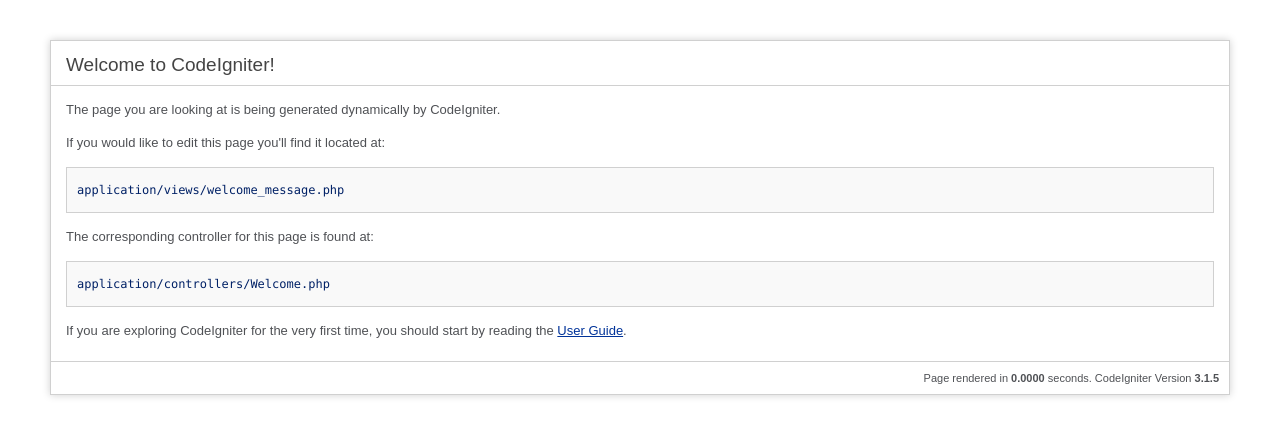
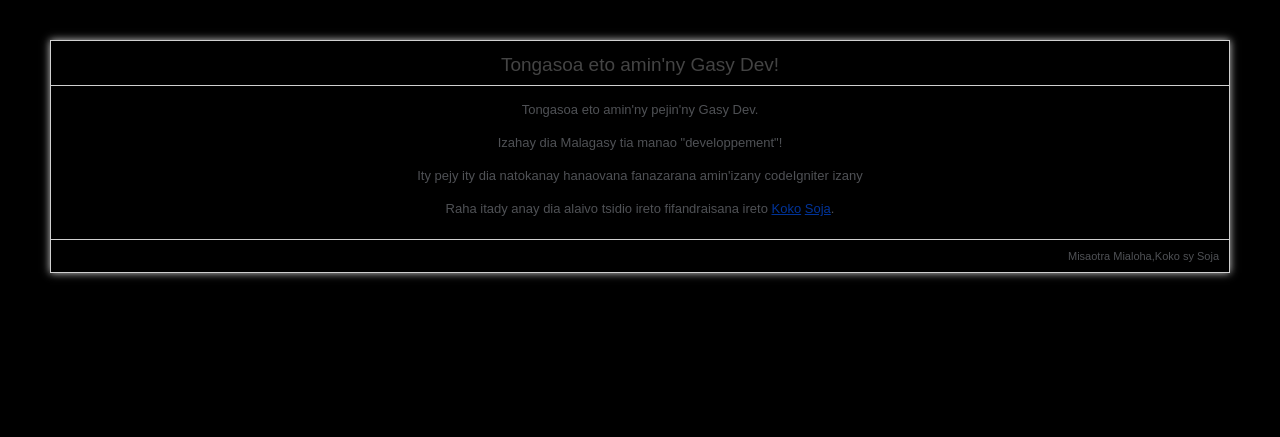
Before and after one commit to horaciokoko/gasy_dev, a CodeIgniter app: page /database/ in a window 1280 px wide. Shown: the top 437 px of the page. Run offline with CodeIgniter, Linux system fonts and the light colour scheme.

Commit message:
nampiditra teny fidiranana kely

```diff
--- a/application/views/welcome_message.php
+++ b/application/views/welcome_message.php
@@ -4,7 +4,7 @@
 <html lang="en">
 <head>
 	<meta charset="utf-8">
-	<title>Welcome to CodeIgniter</title>
+	<title>Gasy dev</title>
 
 	<style type="text/css">
 
@@ -12,7 +12,7 @@
 	::-moz-selection { background-color: #E13300; color: white; }
 
 	body {
-		background-color: #fff;
+		background-color: #000;
 		margin: 40px;
 		font: 13px/20px normal Helvetica, Arial, sans-serif;
 		color: #4F5155;
@@ -67,22 +67,21 @@
 </head>
 <body>
 
-<div id="container">
-	<h1>Welcome to CodeIgniter!</h1>
+<div id="container" align="center">
+	<h1>Tongasoa eto amin'ny Gasy Dev!</h1>
 
 	<div id="body">
-		<p>The page you are looking at is being generated dynamically by CodeIgniter.</p>
+		<p>Tongasoa eto amin'ny pejin'ny Gasy Dev.</p>
 
-		<p>If you would like to edit this page you'll find it located at:</p>
-		<code>application/views/welcome_message.php</code>
+		<p>Izahay dia Malagasy tia manao "developpement"!</p>
 
-		<p>The corresponding controller for this page is found at:</p>
-		<code>application/controllers/Welcome.php</code>
+		<p>Ity pejy ity dia natokanay hanaovana fanazarana amin'izany codeIgniter izany</p>
 
-		<p>If you are exploring CodeIgniter for the very first time, you should start by reading the <a href="user_guide/">User Guide</a>.</p>
+		<p>Raha itady anay dia alaivo tsidio ireto fifandraisana ireto <a href="https://github.com/horaciokoko/">Koko</a>
+			<a href="https://github.com/jayzman/">Soja</a>.</p>
 	</div>
 
-	<p class="footer">Page rendered in <strong>{elapsed_time}</strong> seconds. <?php echo  (ENVIRONMENT === 'development') ?  'CodeIgniter Version <strong>' . CI_VERSION . '</strong>' : '' ?></p>
+	<p class="footer">Misaotra Mialoha,Koko sy Soja</p>
 </div>
 
 </body>
```
